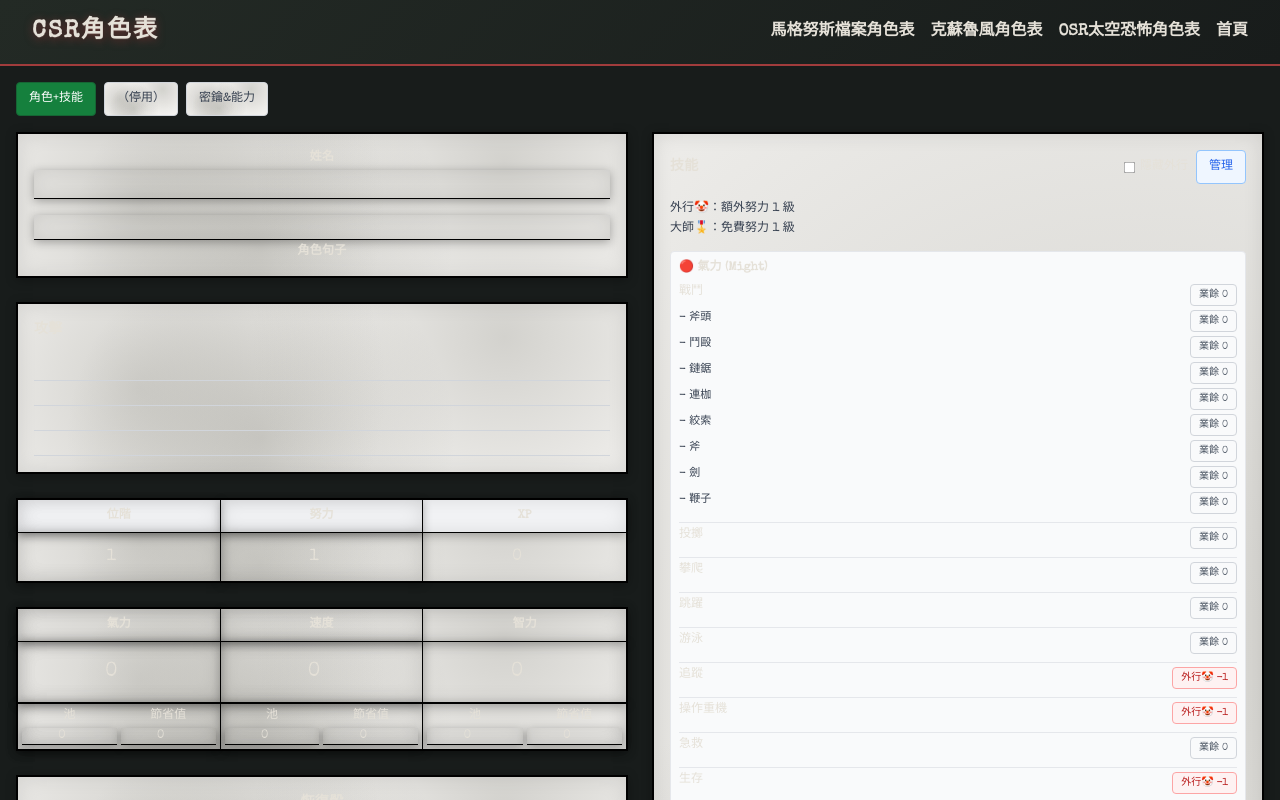
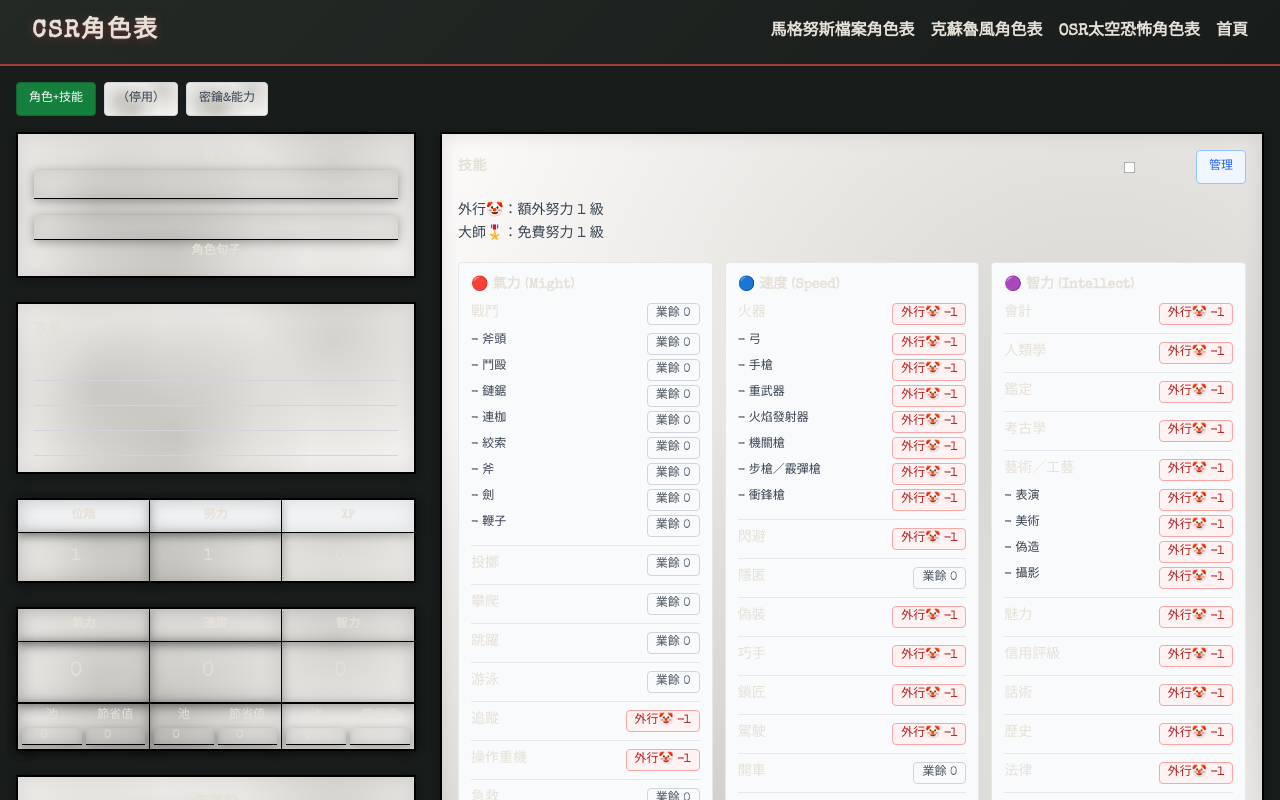
Before and after one commit to SassTTRPGtools/magnus-csr, a Nuxt app: page /coc-character in a window 1280 px wide. Shown: the top 800 px of the page. Built offline with nearby package versions, Linux system fonts and the light colour scheme.

Commit message:
修改中

```diff
--- a/app/pages/coc-character.vue
+++ b/app/pages/coc-character.vue
@@ -48,8 +48,8 @@
 
         <!-- 角色頁（含技能） -->
         <div v-show="activeTab === 'character'">
-          <div class="grid grid-cols-1 lg:grid-cols-2 gap-6">
-            <div class="space-y-6">
+          <div class="grid grid-cols-1 lg:grid-cols-3 gap-6">
+            <div class="space-y-6 lg:col-span-1">
               <!-- 角色基本資訊 -->
               <div class="character-section mb-6">
                 <div class="border-2 border-black bg-white p-4">
@@ -368,7 +368,7 @@
               </div>
             </div>
 
-            <div class="space-y-6">
+            <div class="space-y-6 lg:col-span-2">
               <!-- 技能 -->
               <div class="character-section mb-6">
                 <div class="border-2 border-black bg-white p-4">
@@ -385,28 +385,28 @@
                       </button>
                     </div>
                   </div>
-                  <div class="text-xs text-gray-700 mb-3 leading-relaxed">
+                  <div class="text-sm text-gray-700 mb-4 leading-relaxed">
                     <div>外行🤡：額外努力 1 級</div>
                     <div>大師🎖️：免費努力 1 級</div>
                   </div>
-                  <div class="grid grid-cols-1 gap-3">
-                    <div v-for="category in skillCategories" :key="category.id" class="border border-gray-200 rounded p-2 bg-gray-50">
-                      <div class="text-xs font-bold mb-2">{{ category.icon }} {{ category.label }}</div>
-                      <div class="space-y-1">
-                        <div v-for="skill in (visibleGroupedSkills[category.id] || [])" :key="skill.id" class="text-xs border-b border-gray-200 pb-2">
+                  <div class="grid grid-cols-1 lg:grid-cols-3 gap-3">
+                    <div v-for="category in skillCategories" :key="category.id" class="border border-gray-200 rounded p-3 bg-gray-50">
+                      <div class="text-sm font-bold mb-2">{{ category.icon }} {{ category.label }}</div>
+                      <div class="space-y-2">
+                        <div v-for="skill in (visibleGroupedSkills[category.id] || [])" :key="skill.id" class="text-sm border-b border-gray-200 pb-2">
                           <div class="flex items-start justify-between">
                             <div class="pr-2">
                               <div class="font-medium">{{ skill && skill.name }}</div>
                               <div v-if="skill && skill.note" class="text-gray-600">{{ skill.note }}</div>
                             </div>
-                            <span v-if="skill && getSkillDisplayLevel(skill)" :class="getSkillLevelBadgeClass(skill.level)" class="px-2 py-0.5 rounded border text-[10px] whitespace-nowrap">
+                            <span v-if="skill && getSkillDisplayLevel(skill)" :class="getSkillLevelBadgeClass(skill.level)" class="px-2 py-0.5 rounded border text-xs whitespace-nowrap">
                               {{ getSkillDisplayLevel(skill) }}
                             </span>
                           </div>
-                          <div v-if="skill && getVisibleSpecialties(skill).length" class="mt-1 space-y-1">
-                            <div v-for="(spec, specIndex) in getVisibleSpecialties(skill)" :key="specIndex" class="flex items-start justify-between text-[11px]">
+                          <div v-if="skill && getVisibleSpecialties(skill).length" class="mt-2 space-y-1">
+                            <div v-for="(spec, specIndex) in getVisibleSpecialties(skill)" :key="specIndex" class="flex items-start justify-between text-xs">
                               <div class="text-gray-700">- {{ spec && spec.name }}</div>
-                              <span v-if="spec" :class="getSkillLevelBadgeClass(spec.level)" class="px-2 py-0.5 rounded border text-[10px] whitespace-nowrap">
+                              <span v-if="spec" :class="getSkillLevelBadgeClass(spec.level)" class="px-2 py-0.5 rounded border text-xs whitespace-nowrap">
                                 {{ getSkillLevelLabel(spec.level) }}
                               </span>
                             </div>
```
